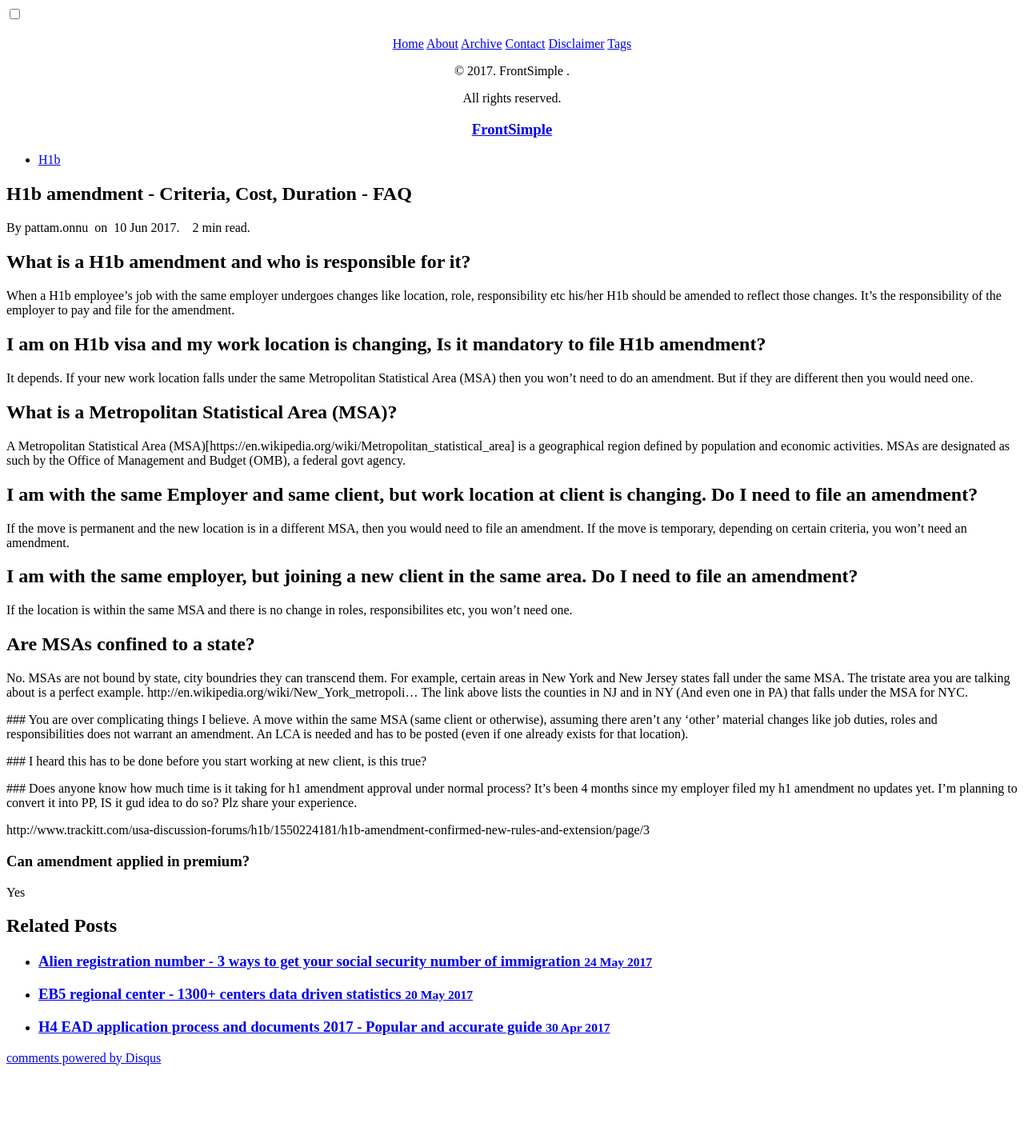
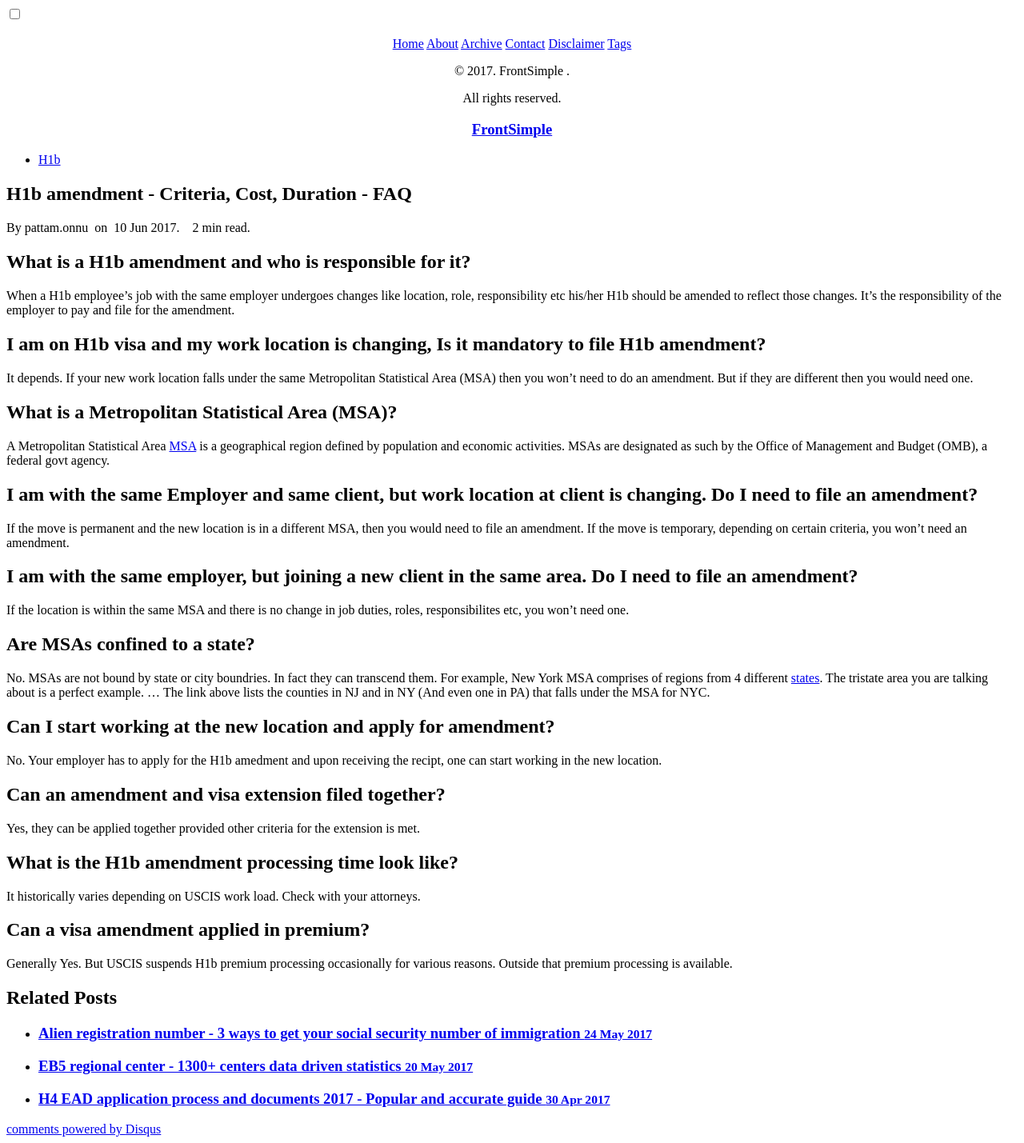
Before and after one commit to gitforwork2/gitforwork.github.io, a Jekyll site: the page built from _posts/2017-6-9-h1b-amendment.md, in a window 1280 px wide. Shown: the whole page at 80% size. Built offline with Jekyll 4.4.1, drawn with Linux system fonts in a browser that asks for light colours; nearby versions of some CDN libraries; comment, search, counter and statistics services are not loaded; before the commit the page ends 1340 px from its top, so only the background shows below that.

Commit message:
Create 2017-6-9-h1b-amendment.md

```diff
--- a/_posts/2017-6-9-h1b-amendment.md
+++ b/_posts/2017-6-9-h1b-amendment.md
@@ -15,29 +15,26 @@ When a H1b employee's job with the same employer undergoes changes like location
 It depends. If your new work location falls under the same Metropolitan Statistical Area (MSA) then you won't need to do an amendment. But if they are different then you would need one.
 
 ## What is a Metropolitan Statistical Area (MSA)?
-A Metropolitan Statistical Area (MSA)[https://en.wikipedia.org/wiki/Metropolitan_statistical_area] is a geographical region defined by population and economic activities. MSAs are designated as such by the Office of Management and Budget (OMB), a federal govt agency.
+A Metropolitan Statistical Area [MSA](https://en.wikipedia.org/wiki/Metropolitan_statistical_area) is a geographical region defined by population and economic activities. MSAs are designated as such by the Office of Management and Budget (OMB), a federal govt agency.
 
 ## I am with the same Employer and same client, but work location at client is changing. Do I need to file an amendment?
 If the move is permanent and the new location is in a different MSA, then you would need to file an amendment. If the move is temporary,
 depending on certain criteria, you won't need an amendment.
 
 ## I am with the same employer, but joining a new client in the same area. Do I need to file an amendment?
-If the location is within the same MSA and there is no change in roles, responsibilites etc, you won't need one.
+If the location is within the same MSA and there is no change in job duties, roles, responsibilites etc, you won't need one.
 
 ## Are MSAs confined to a state?
-No. MSAs are not bound by state, city boundries they can transcend them. For example, certain areas in New York and New Jersey states fall under the same MSA. The tristate area you are talking about is a perfect example. http://en.wikipedia.org/wiki/New_York_metropoli... The link above lists the counties in NJ and in NY (And even one in PA) that falls under the MSA for NYC.
+No. MSAs are not bound by state or city boundries. In fact  they can transcend them. For example, New York MSA comprises of regions from 4 different [states](https://en.wikipedia.org/wiki/New_York_metropolitan_area). The tristate area you are talking about is a perfect example. ... The link above lists the counties in NJ and in NY (And even one in PA) that falls under the MSA for NYC.
 
-###
-You are over complicating things I believe. A move within the same MSA (same client or otherwise), assuming there aren't any 'other' material changes like job duties, roles and responsibilities does not warrant an amendment. An LCA is needed and has to be posted (even if one already exists for that location).
+## Can I start working at the new location and apply for amendment?
+No. Your employer has to apply for the H1b amedment and upon receiving the recipt, one can start working in the new location.
 
-###
-I heard this has to be done before you start working at new client, is this true?
+## Can an amendment and visa extension filed together?
+Yes, they can be applied together provided other criteria for the extension is met.
 
-###
-Does anyone know how much time is it taking for h1 amendment approval under normal process? It's been 4 months since my employer filed my h1 amendment no updates yet. I'm planning to convert it into PP, IS it gud idea to do so? Plz share your experience.
+## What is the H1b amendment processing time look like?
+It historically varies depending on USCIS work load. Check with your attorneys.
 
-http://www.trackitt.com/usa-discussion-forums/h1b/1550224181/h1b-amendment-confirmed-new-rules-and-extension/page/3
-
-
-### Can amendment applied in premium?
-Yes
+## Can a visa amendment applied in premium?
+Generally Yes. But USCIS suspends H1b premium processing occasionally for various reasons. Outside that premium processing is available.
```
